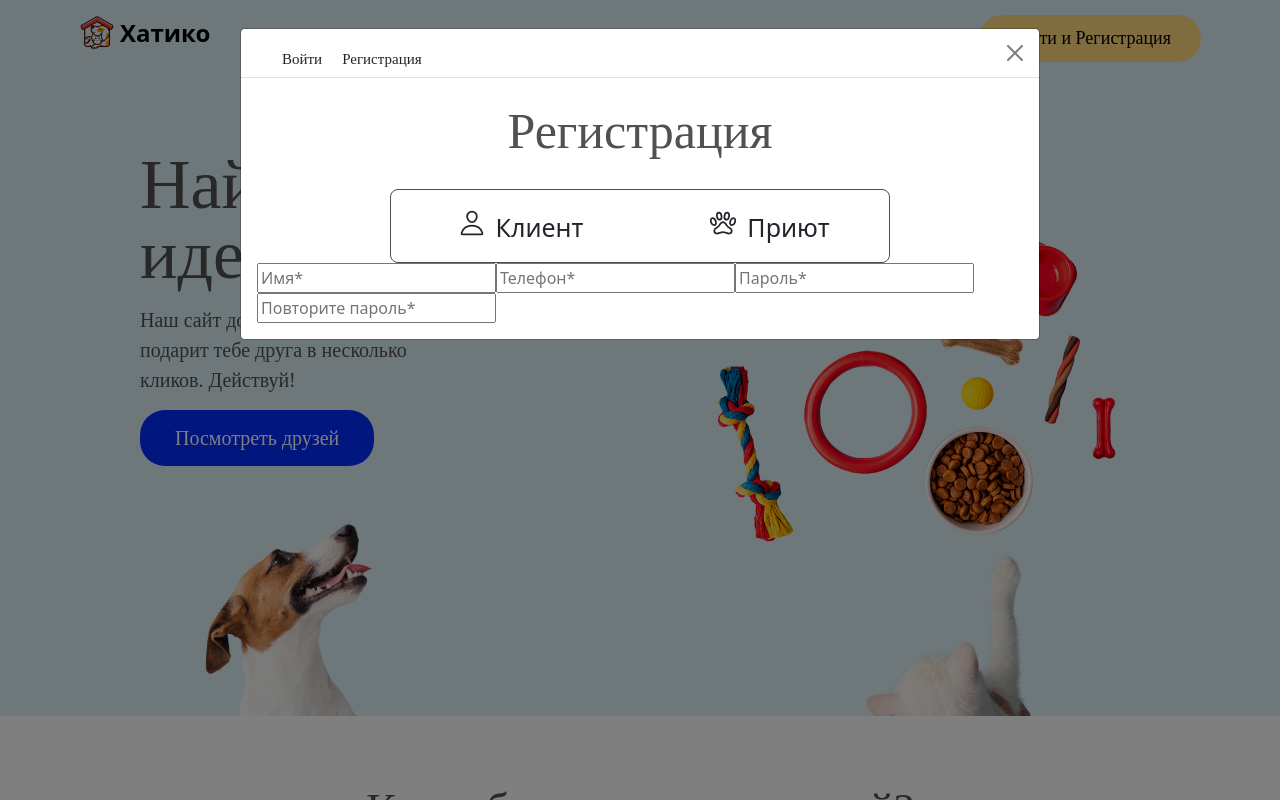
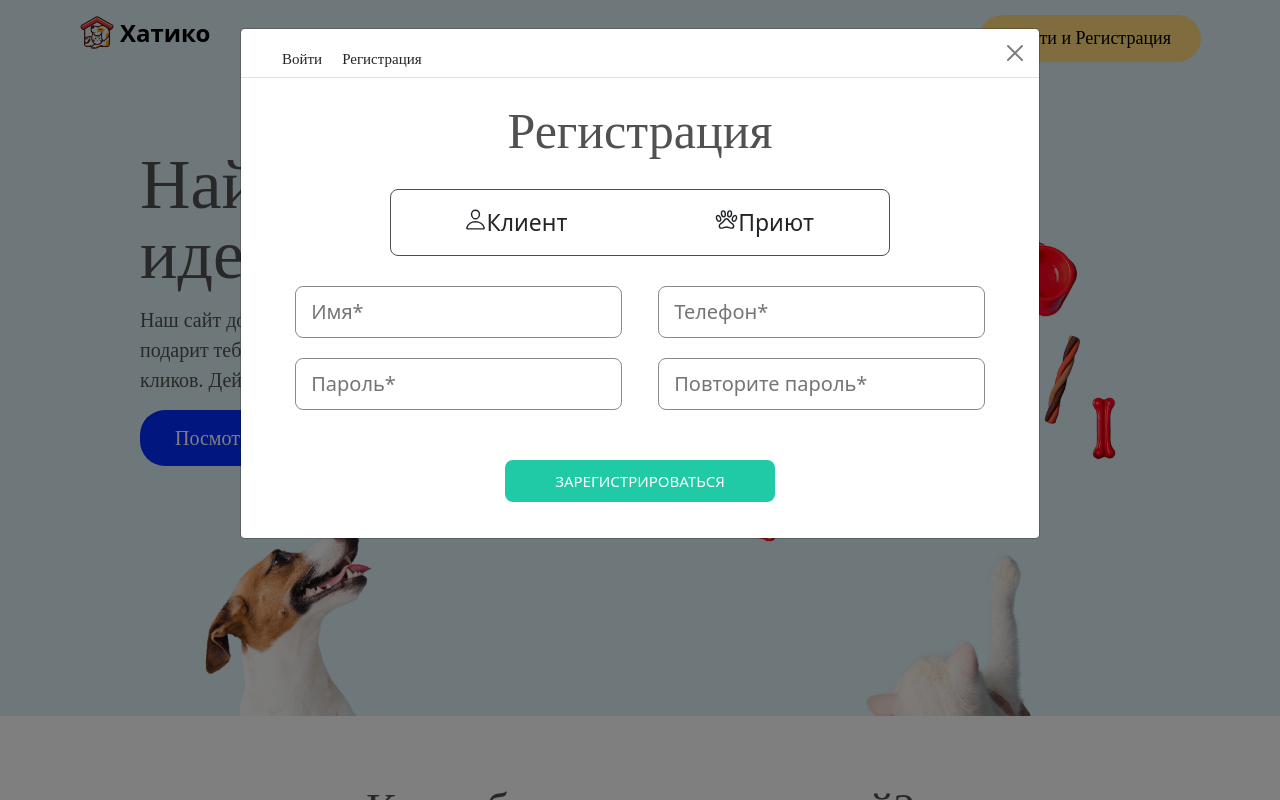
Before and after one commit to JolyGolfqw/second-life, a React (Create React App) app: page / in a window 1280 px wide. Both pictures are taken after a click on the button "Войти и Регистрация". Shown: the top 800 px of the page. Built offline with nearby package versions, Linux system fonts and the light colour scheme; a web font is replaced by a local one.

Commit message:
authModal

```diff
--- a/src/components/Header/Authorization.jsx
+++ b/src/components/Header/Authorization.jsx
@@ -11,7 +11,6 @@ const Authorization = () => {
       <button className={style.listHeadSingIn} onClick={() => setLgShow(true)}>
         Войти и Регистрация
       </button>
-
       <Modal
         size="lg"
         show={lgShow}
@@ -31,13 +30,13 @@ const Authorization = () => {
         <Modal.Body>
           <div className={style.registration}>Регистрация</div>
           <div className={style.changeClientAndShelter}>
-            <div className={style.change}>
+            <div className={style.changeOne}>
               <span>
                 <ion-icon name="person-outline"></ion-icon>
               </span>
               Клиент
             </div>
-            <div className={style.change}>
+            <div className={style.changeTwo}>
               <span>
                 <ion-icon name="paw-outline"></ion-icon>
               </span>
@@ -70,6 +69,11 @@ const Authorization = () => {
               placeholder="Повторите пароль*"
             ></input>
           </div>
+          <div className={style.registrationBtnPosition}>
+            <button className={style.registrationBtn}>
+              ЗАРЕГИСТРИРОВАТЬСЯ
+            </button>
+          </div>
         </Modal.Body>
       </Modal>
     </>
--- a/src/components/Header/header.module.css
+++ b/src/components/Header/header.module.css
@@ -100,18 +100,55 @@ header {
   border: 1px solid #4f4f4f;
   border-radius: 8px;
 }
-.change {
+.changeOne,
+.changeTwo {
   padding: 15px;
-  font-size: 25px;
+  font-size: 23px;
   width: 250px;
   text-align: center;
 }
-.change:hover {
+.changeOne:hover {
   background-color: #ffd97e;
-  border-radius:  8px;
+  border-radius: 8px 0 0 8px;
+
+  transition: 0.5s;
+}
+.changeTwo:hover {
+  background-color: #ffd97e;
+  border-radius: 0 8px 8px 0;
 
   transition: 0.5s;
 }
 .change span {
   font-size: 28px;
-margin: 10px;}
+  margin: 10px;
+}
+.entryFieldInfo {
+  display: flex;
+  flex-wrap: wrap;
+  padding: 20px;
+  justify-content: space-around;
+}
+.entryFieldInfo input {
+  width: 45%;
+  font-size: 20px;
+  margin: 10px;
+  padding: 10px 15px;
+  border-radius: 8px;
+  border-style: none;
+  border: 1px solid #8a8a8a;
+  outline: none;
+}
+.registrationBtn {
+  background-color: rgb(32, 202, 166);
+  color: white;
+  text-align: center;
+  padding: 10px 50px;
+  font-size: 15px;
+  border-style: none;
+  outline: none;
+  border-radius: 8px;
+}
+.registrationBtnPosition {
+text-align: center;
+margin: 20px 10px;}
```
